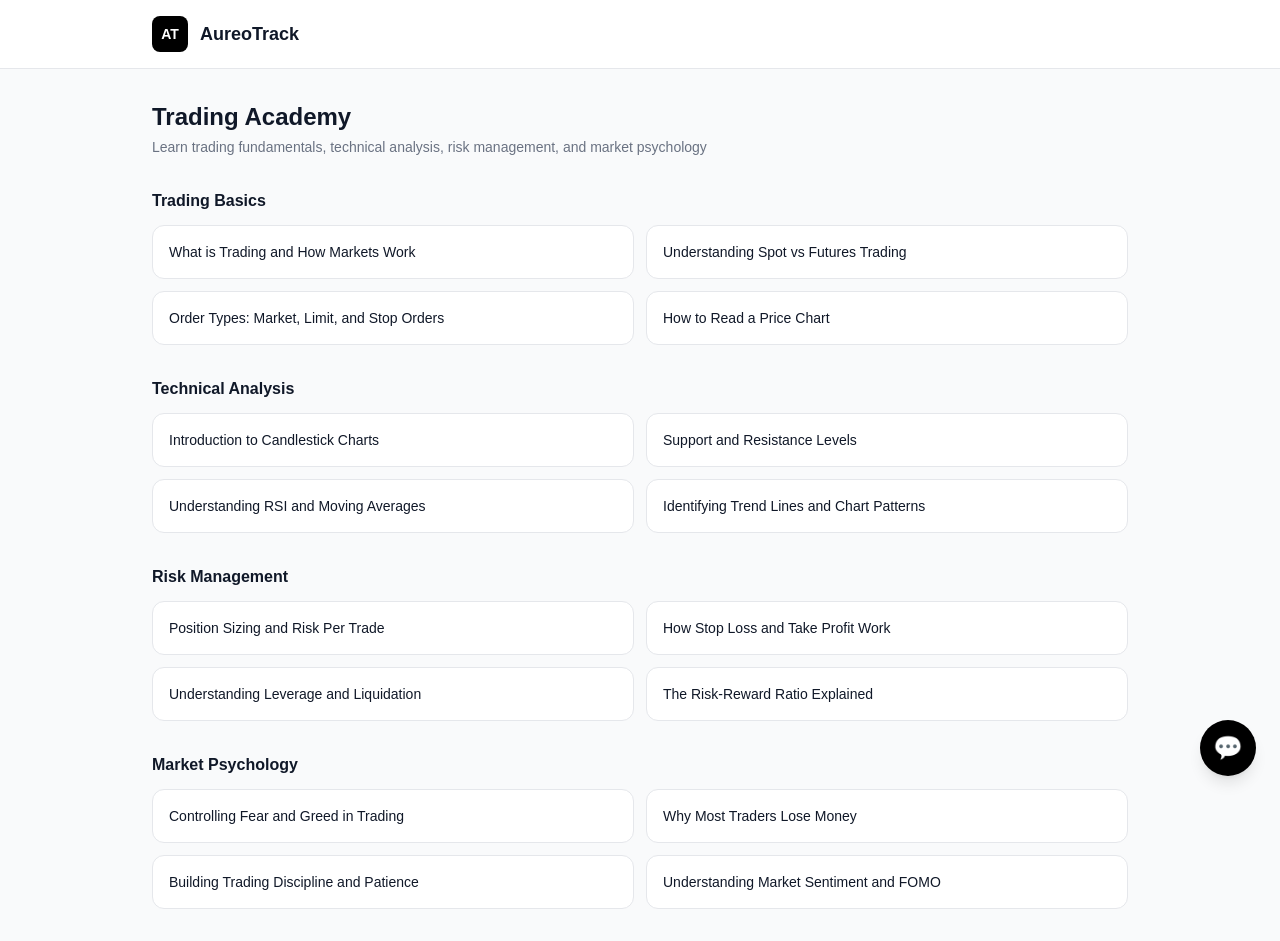
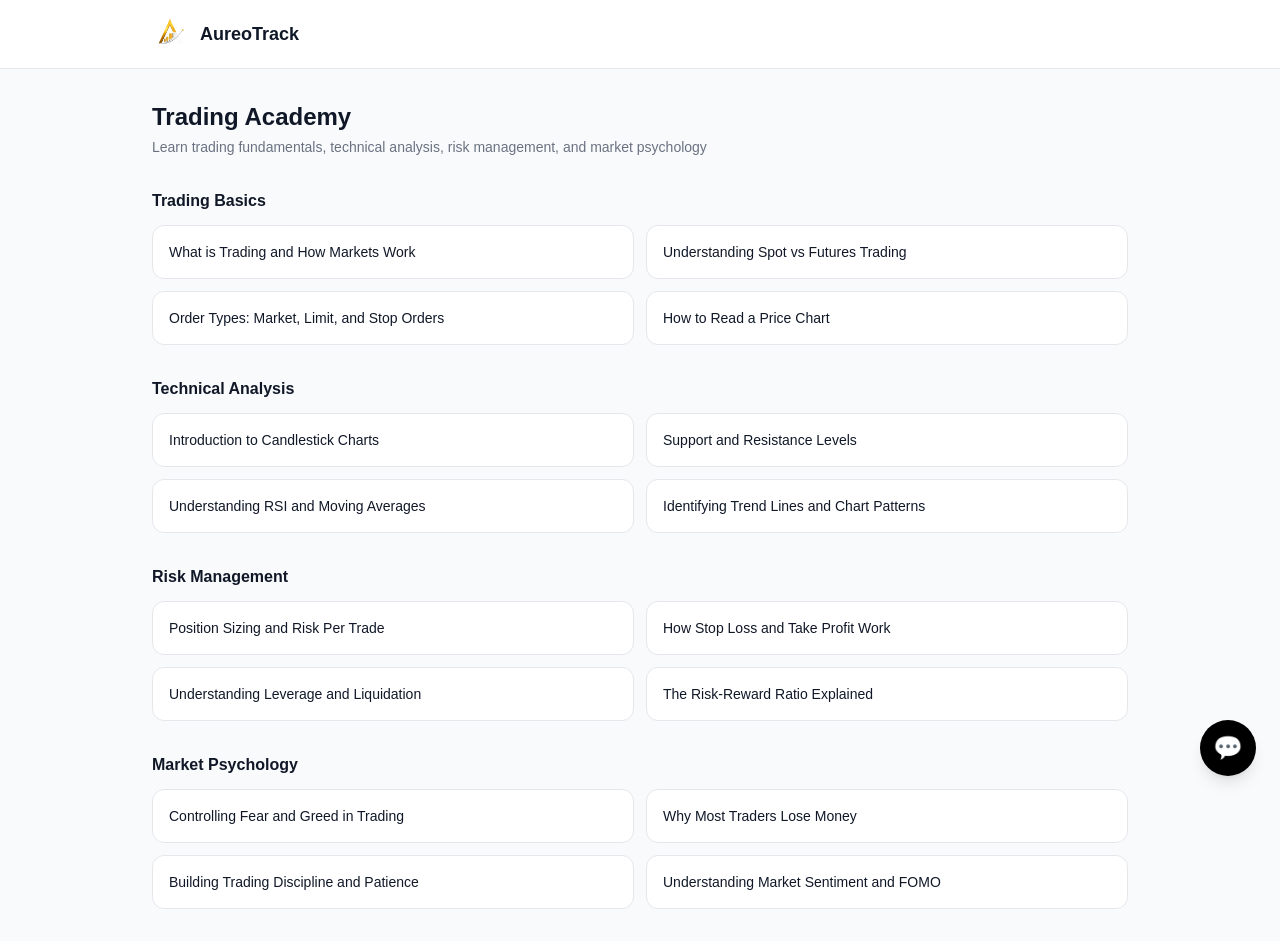
Before and after one commit to PisonAlpha/aureotrack, a Next.js app: page /academy in a window 1280 px wide. Built offline with nearby package versions, Linux system fonts and the light colour scheme.

Commit message:
Replace AT placeholder with actual AureoTrack logo site-wide

```diff
--- a/app/academy/page.tsx
+++ b/app/academy/page.tsx
@@ -186,9 +186,7 @@ export default function Academy() {
       <header className="bg-white border-b border-gray-200 sticky top-0 z-50">
         <div className="max-w-5xl mx-auto px-4 sm:px-6 py-4 flex items-center justify-between">
           <button onClick={() => window.location.href = '/'} className="flex items-center gap-3 bg-transparent border-0 cursor-pointer p-0">
-            <div className="w-9 h-9 bg-black rounded-lg flex items-center justify-center">
-              <span className="text-white text-sm font-bold">AT</span>
-            </div>
+            <img src="/aureotrack-logo.png" alt="AureoTrack" className="w-9 h-9 rounded-lg object-cover" />
             <span className="font-bold text-gray-900 text-lg">AureoTrack</span>
           </button>
         </div>
--- a/app/ai/page.tsx
+++ b/app/ai/page.tsx
@@ -88,9 +88,7 @@ export default function AIInsights() {
       <header className="bg-white border-b border-gray-200 sticky top-0 z-50">
         <div className="max-w-6xl mx-auto px-4 sm:px-6 py-4 flex items-center justify-between">
           <button onClick={() => window.location.href = '/'} className="flex items-center gap-3 bg-transparent border-0 cursor-pointer p-0">
-            <div className="w-9 h-9 bg-black rounded-lg flex items-center justify-center">
-              <span className="text-white text-sm font-bold">AT</span>
-            </div>
+            <img src="/aureotrack-logo.png" alt="AureoTrack" className="w-9 h-9 rounded-lg object-cover" />
             <span className="font-bold text-gray-900 text-lg">AureoTrack</span>
           </button>
         </div>
--- a/app/challenges/page.tsx
+++ b/app/challenges/page.tsx
@@ -62,9 +62,7 @@ export default function Challenges() {
       <header className="bg-white border-b border-gray-200 sticky top-0 z-50">
         <div className="max-w-5xl mx-auto px-4 sm:px-6 py-4 flex items-center justify-between">
           <button onClick={() => window.location.href = '/'} className="flex items-center gap-3 bg-transparent border-0 cursor-pointer p-0">
-            <div className="w-9 h-9 bg-black rounded-lg flex items-center justify-center">
-              <span className="text-white text-sm font-bold">AT</span>
-            </div>
+            <img src="/aureotrack-logo.png" alt="AureoTrack" className="w-9 h-9 rounded-lg object-cover" />
             <span className="font-bold text-gray-900 text-lg">AureoTrack</span>
           </button>
         </div>
--- a/app/crypto/page.tsx
+++ b/app/crypto/page.tsx
@@ -70,9 +70,7 @@ export default function Crypto() {
       <header className="bg-white border-b border-gray-200 sticky top-0 z-50">
         <div className="max-w-6xl mx-auto px-4 sm:px-6 py-4 flex items-center justify-between">
           <button onClick={() => window.location.href = '/'} className="flex items-center gap-3 bg-transparent border-0 cursor-pointer p-0">
-            <div className="w-9 h-9 bg-black rounded-lg flex items-center justify-center">
-              <span className="text-white text-sm font-bold">AT</span>
-            </div>
+            <img src="/aureotrack-logo.png" alt="AureoTrack" className="w-9 h-9 rounded-lg object-cover" />
             <span className="font-bold text-gray-900 text-lg">AureoTrack</span>
           </button>
         </div>
--- a/app/exchanges/page.tsx
+++ b/app/exchanges/page.tsx
@@ -37,9 +37,7 @@ export default function Exchanges() {
       <header className="bg-white border-b border-gray-200 sticky top-0 z-50">
         <div className="max-w-5xl mx-auto px-4 sm:px-6 py-4 flex items-center justify-between">
           <button onClick={() => window.location.href = '/'} className="flex items-center gap-3 bg-transparent border-0 cursor-pointer p-0">
-            <div className="w-9 h-9 bg-black rounded-lg flex items-center justify-center">
-              <span className="text-white text-sm font-bold">AT</span>
-            </div>
+            <img src="/aureotrack-logo.png" alt="AureoTrack" className="w-9 h-9 rounded-lg object-cover" />
             <span className="font-bold text-gray-900 text-lg">AureoTrack</span>
           </button>
         </div>
--- a/app/leaderboard/page.tsx
+++ b/app/leaderboard/page.tsx
@@ -40,9 +40,7 @@ export default function Leaderboard() {
       <header className="bg-white border-b border-gray-200 sticky top-0 z-50">
         <div className="max-w-4xl mx-auto px-4 sm:px-6 py-4 flex items-center justify-between">
           <button onClick={() => window.location.href = '/'} className="flex items-center gap-3 bg-transparent border-0 cursor-pointer p-0">
-            <div className="w-9 h-9 bg-black rounded-lg flex items-center justify-center">
-              <span className="text-white text-sm font-bold">AT</span>
-            </div>
+            <img src="/aureotrack-logo.png" alt="AureoTrack" className="w-9 h-9 rounded-lg object-cover" />
             <span className="font-bold text-gray-900 text-lg">AureoTrack</span>
           </button>
         </div>
--- a/app/login/page.tsx
+++ b/app/login/page.tsx
@@ -40,9 +40,7 @@ export default function Login() {
     <main className="min-h-screen bg-white flex">
       <div className="hidden lg:flex lg:w-1/2 bg-black flex-col justify-between p-12">
         <button onClick={() => window.location.href = '/'} className="flex items-center gap-3 bg-transparent border-0 cursor-pointer p-0">
-          <div className="w-9 h-9 bg-white rounded-lg flex items-center justify-center">
-            <span className="text-black text-sm font-bold">AT</span>
-          </div>
+          <img src="/aureotrack-logo.png" alt="AureoTrack" className="w-9 h-9 rounded-lg object-cover" />
           <span className="font-bold text-white text-lg">AureoTrack</span>
         </button>
         <div>
--- a/app/page.tsx
+++ b/app/page.tsx
@@ -67,9 +67,7 @@ export default function Home() {
       <header className="bg-white border-b border-gray-200 sticky top-0 z-50">
         <div className="max-w-7xl mx-auto px-4 sm:px-6 py-4 flex items-center justify-between">
           <div className="flex items-center gap-3">
-            <div className="w-9 h-9 bg-black rounded-lg flex items-center justify-center">
-              <span className="text-white text-sm font-bold">AT</span>
-            </div>
+            <img src="/aureotrack-logo.png" alt="AureoTrack" className="w-9 h-9 rounded-lg object-cover" />
             <span className="font-bold text-gray-900 text-lg">AureoTrack</span>
           </div>
           <nav className="hidden md:flex items-center gap-6">
--- a/app/portfolio/page.tsx
+++ b/app/portfolio/page.tsx
@@ -60,9 +60,7 @@ export default function Portfolio() {
       <header className="bg-white border-b border-gray-200 sticky top-0 z-50">
         <div className="max-w-6xl mx-auto px-4 sm:px-6 py-4 flex items-center justify-between">
           <button onClick={() => window.location.href = '/'} className="flex items-center gap-3 bg-transparent border-0 cursor-pointer p-0">
-            <div className="w-9 h-9 bg-black rounded-lg flex items-center justify-center">
-              <span className="text-white text-sm font-bold">AT</span>
-            </div>
+            <img src="/aureotrack-logo.png" alt="AureoTrack" className="w-9 h-9 rounded-lg object-cover" />
             <span className="font-bold text-gray-900 text-lg">AureoTrack</span>
           </button>
         </div>
--- a/app/register/page.tsx
+++ b/app/register/page.tsx
@@ -56,9 +56,7 @@ export default function Register() {
     <main className="min-h-screen bg-white flex">
       <div className="hidden lg:flex lg:w-1/2 bg-black flex-col justify-between p-12">
         <button onClick={() => window.location.href = '/'} className="flex items-center gap-3 bg-transparent border-0 cursor-pointer p-0">
-          <div className="w-9 h-9 bg-white rounded-lg flex items-center justify-center">
-            <span className="text-black text-sm font-bold">AT</span>
-          </div>
+          <img src="/aureotrack-logo.png" alt="AureoTrack" className="w-9 h-9 rounded-lg object-cover" />
           <span className="font-bold text-white text-lg">AureoTrack</span>
         </button>
         <div>
--- a/app/trade/page.tsx
+++ b/app/trade/page.tsx
@@ -229,9 +229,7 @@ export default function Trade() {
       <header className="bg-white border-b border-gray-200 sticky top-0 z-50">
         <div className="max-w-7xl mx-auto px-4 sm:px-6 py-4 flex items-center justify-between">
           <button onClick={() => window.location.href = '/'} className="flex items-center gap-3 bg-transparent border-0 cursor-pointer p-0">
-            <div className="w-9 h-9 bg-black rounded-lg flex items-center justify-center">
-              <span className="text-white text-sm font-bold">AT</span>
-            </div>
+            <img src="/aureotrack-logo.png" alt="AureoTrack" className="w-9 h-9 rounded-lg object-cover" />
             <span className="font-bold text-gray-900 text-lg">AureoTrack</span>
           </button>
           <div className="flex items-center gap-4">
```
Also changed, not shown: public/aureotrack-logo.png (added).
